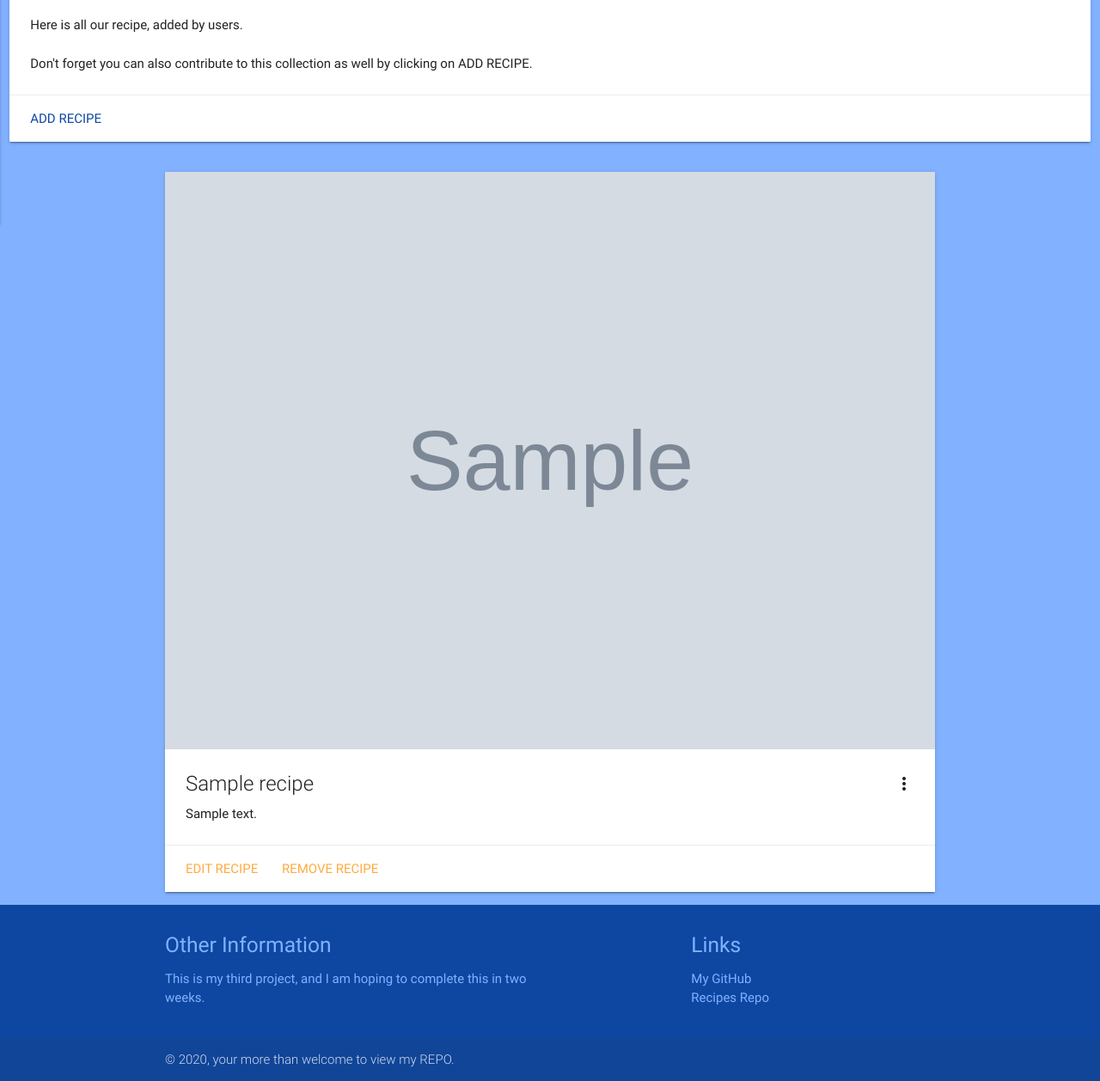
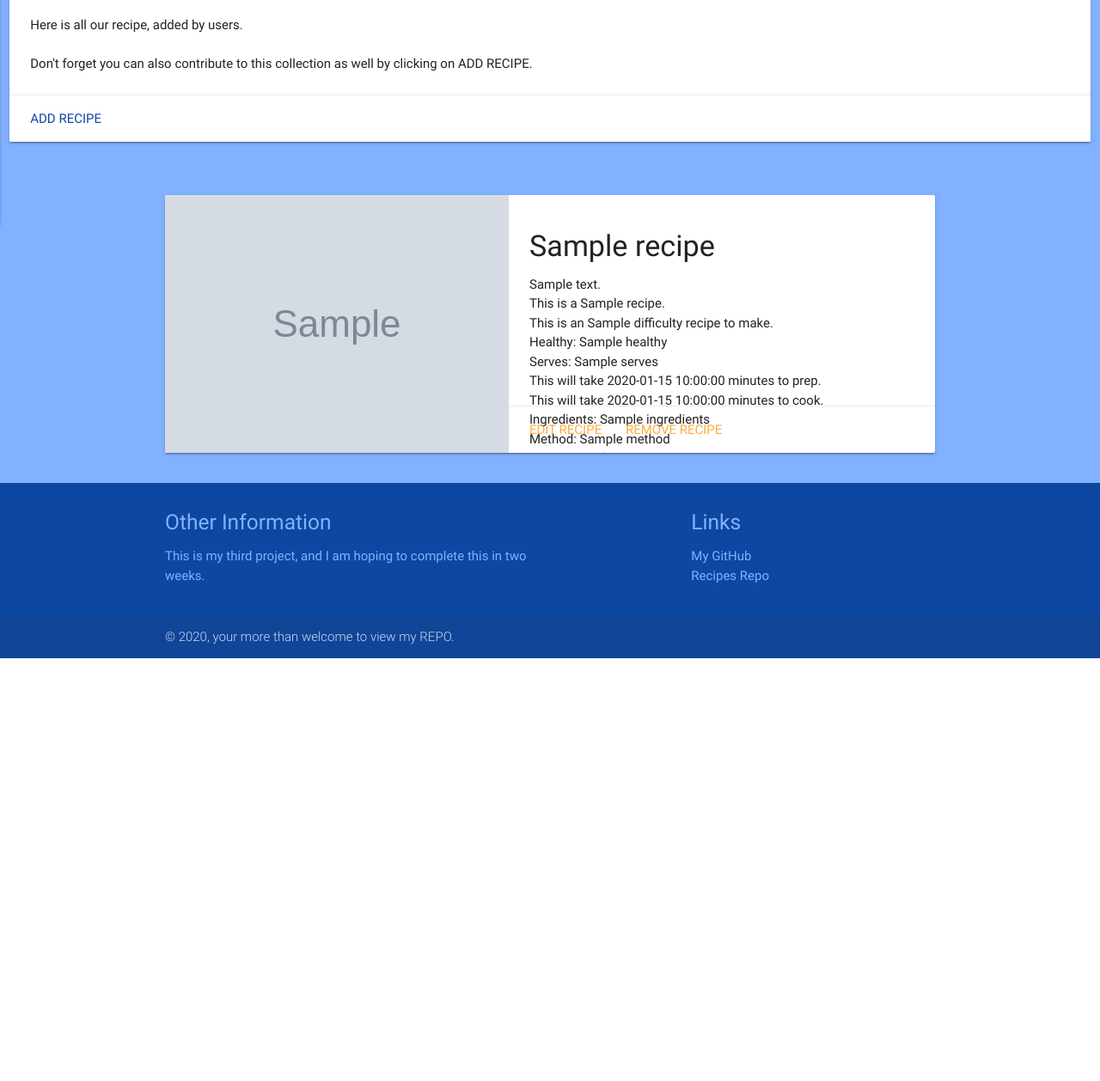
Before and after one commit to jjackson19862017/Milestone4_Recipes, a Flask app: page /view_recipes in a window 1280 px wide. Shown: the part 599-1857 px from the top of the page at 86% size. After the commit the page ends 1365 px from the top, so only its background shows below. Run offline with Flask 2, Linux system fonts and the light colour scheme; grey boxes marked "Sample" are stand-in pictures; a database or web service that is not in the repository returns one stand-in record (values such as "Sample title"); some libraries are stand-ins or nearby versions.

Commit message:
Changed Recipe Cards

```diff
--- a/templates/recipes.html
+++ b/templates/recipes.html
@@ -13,22 +13,17 @@
 <!-- Creates the Card for each Recipe Item in the Collection -->
 {% for recipe in recipes %}
 <div class="container">
-    <div class="col s12 m4 medium">
-        <div class="card sticky-action">
-            <div class="card-image waves-effect waves-block waves-light">
-                <img class="activator" src="{{ recipe.recipe_image }}">
+    <div class="row">
+        <div class="col s12 m12">
+            <h2 class="header"></h2>
+            <div class="card horizontal small">
+                <div class="card-image">
+                    <img src="{{ recipe.recipe_image }}">
                 </div>
+                <div class="card-stacked">
                     <div class="card-content">
-                <span class="card-title activator grey-text text-darken-4">{{ recipe.recipe_name.capitalize() }}<i class="material-icons right">more_vert</i></span>
+                        <h4>{{ recipe.recipe_name.capitalize() }}</h4>
                         <p>{{ recipe.description }}</p>
-            </div>
-            <div class="card-action">
-                <a href="{{url_for('edit_recipe', recipe_id=recipe._id)}}">EDIT RECIPE</a>
-                <a href="{{url_for('delete_recipe', recipe_id=recipe._id)}}">REMOVE RECIPE</a>
-            </div>
-            <div class="card-reveal">
-                <span class="card-title grey-text text-darken-4"><i class="material-icons right">close</i>Card Title</span>
-
                         <p>This is a {{ recipe.meal_type.capitalize() }} recipe.</p>
                         <p>This is an {{ recipe.difficulty.capitalize() }} recipe to make.</p>
                         <p>Healthy: {{ recipe.healthy.capitalize() }}</p>
@@ -40,6 +35,12 @@
                         <p>Notes: {{ recipe.notes }}</p>
                         <p>Author: {{ recipe.author.capitalize() }}</p>
                     </div>
+                    <div class="card-action">
+                        <a href="{{url_for('edit_recipe', recipe_id=recipe._id)}}">EDIT RECIPE</a>
+                        <a href="{{url_for('delete_recipe', recipe_id=recipe._id)}}">REMOVE RECIPE</a>
+                    </div>
+                </div>
+            </div>
         </div>
     </div>
 </div>
```
Also changed, not shown: README.md. Lines whose indentation alone changed are shown as unchanged.
